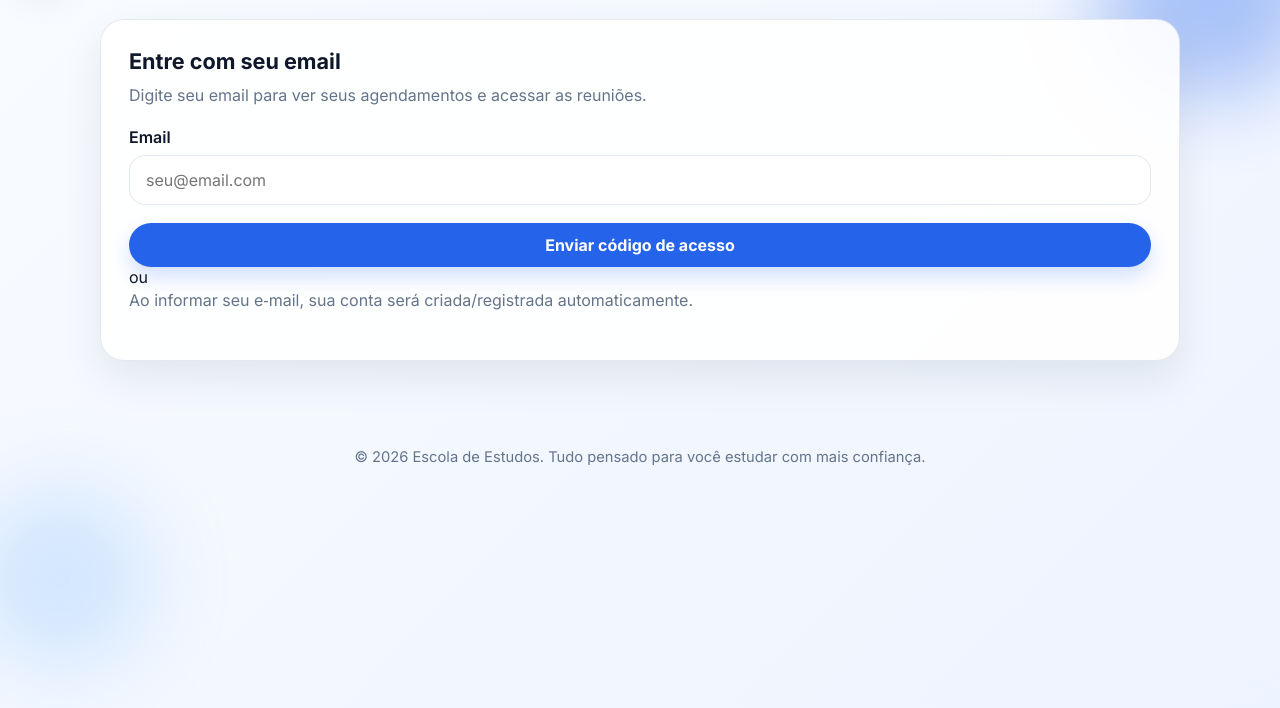
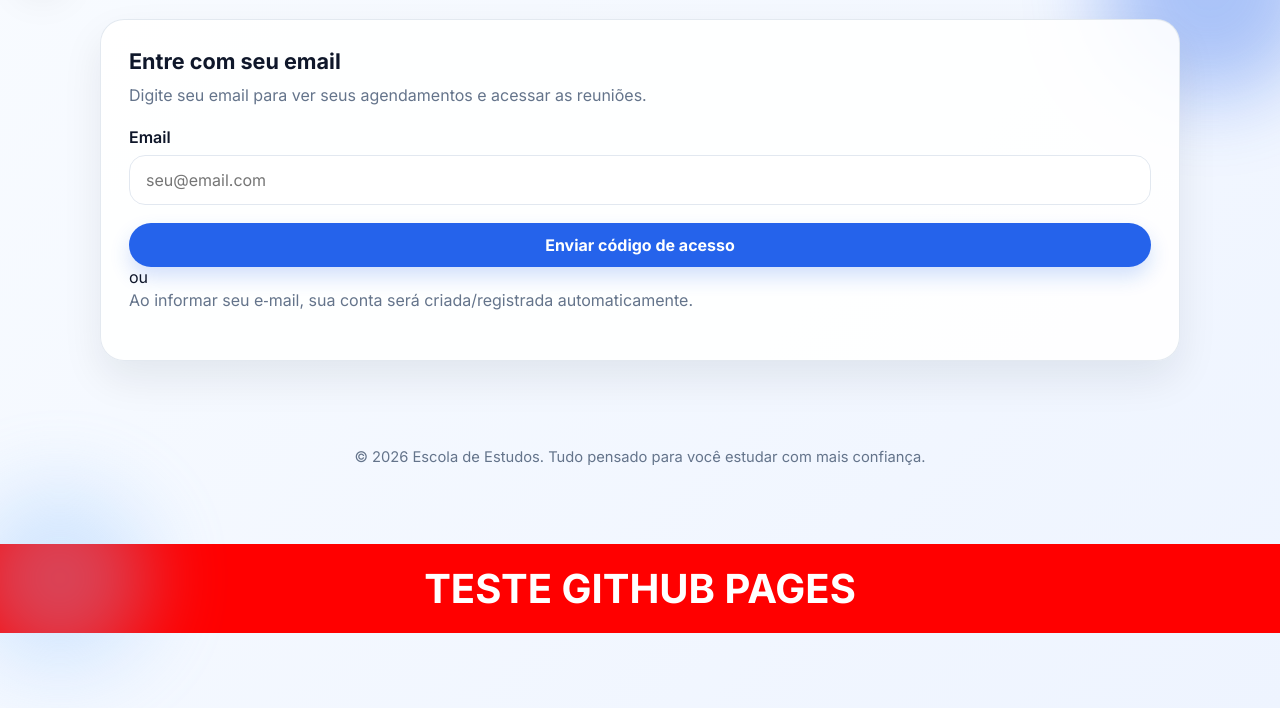
Before and after one commit to fernandobragagnolo/site_escolola, a plain HTML site: page index.html in a window 1280 px wide. Shown: the part 82-790 px from the top of the page. Drawn offline with Linux system fonts and the light colour scheme.

Commit message:
Update index.html

```diff
--- a/index.html
+++ b/index.html
@@ -53,5 +53,8 @@
     </footer>
 
     <script type="module" src="js/app.js?v=20260718-5"></script>
+    <h1 style="background:red;color:white;padding:20px;text-align:center;font-size:40px;">
+    TESTE GITHUB PAGES
+</h1>
   </body>
 </html>
```
